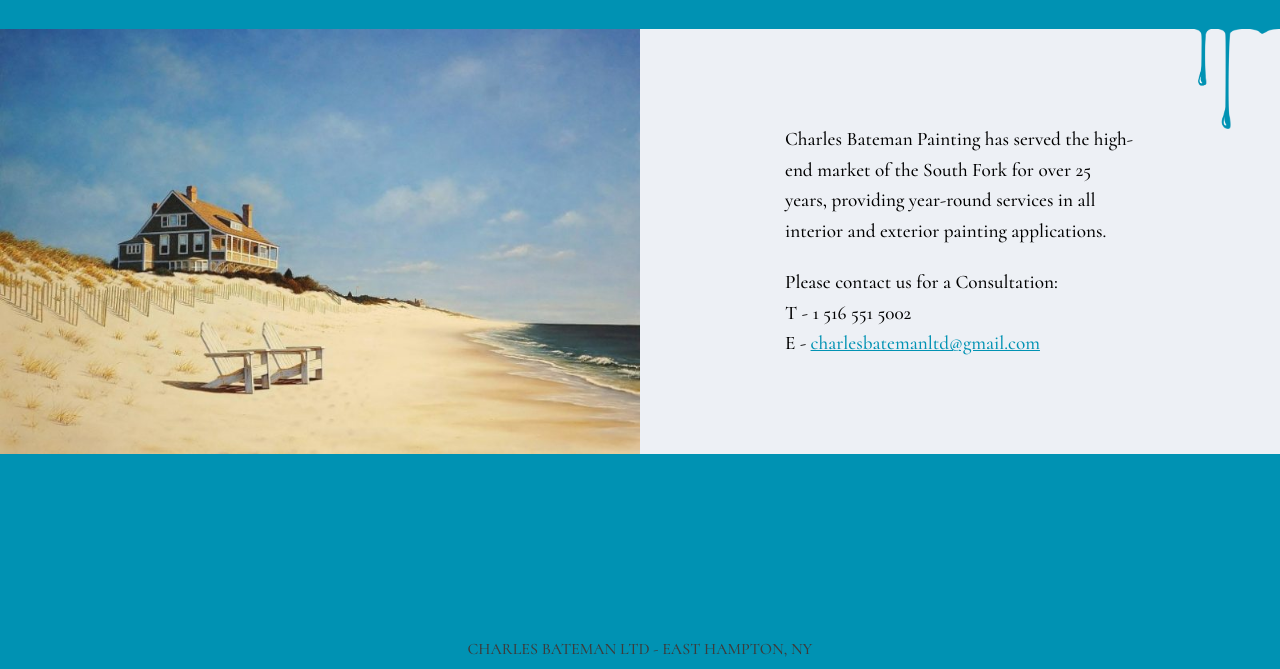
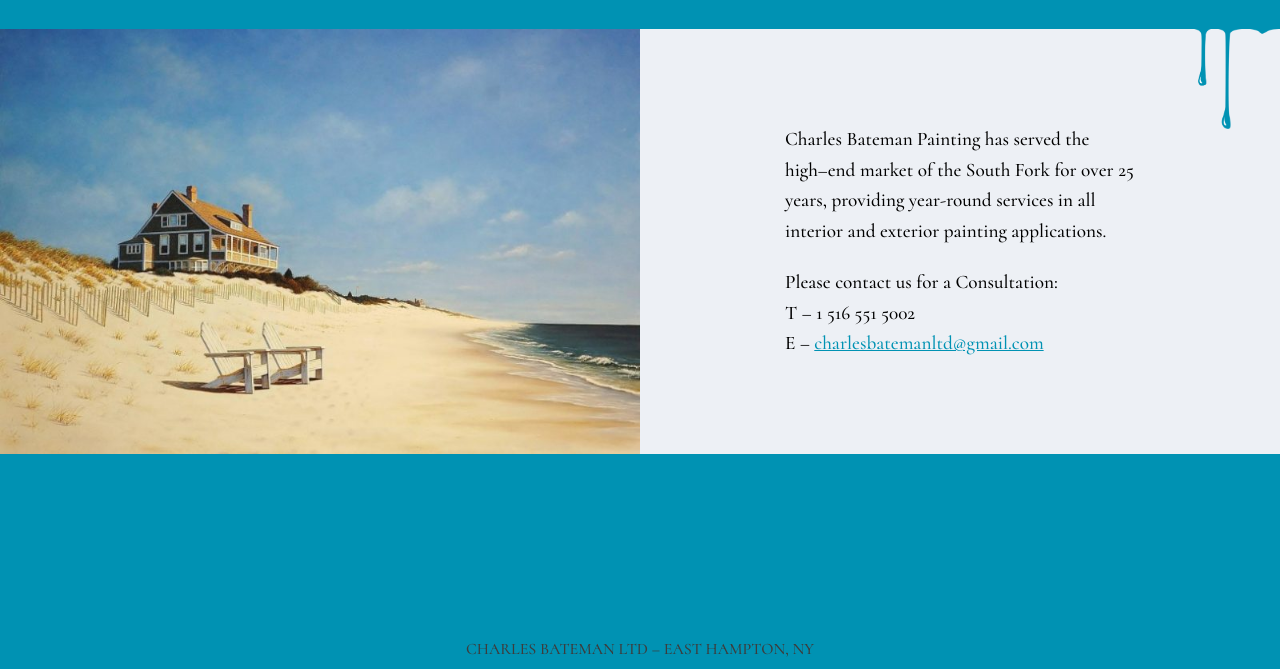
Before and after one commit to Arusli/batemanpainting1, a plain HTML site: page index.html in a window 1280 px wide. Shown: the part 131-800 px from the top of the page. Drawn offline with Linux system fonts and the light colour scheme.

Commit message:
Update index.html

```diff
--- a/index.html
+++ b/index.html
@@ -25,12 +25,12 @@
 
 	<div class="about-section">
 			<div class="about">
-			<p class="summary"><span>Charles Bateman Painting</span> has served the high-end market of the South Fork for over 25 years, providing year-round services in all interior and exterior painting applications.</p>
+			<p class="summary"><span>Charles Bateman Painting</span> has served the high&ndash;end market of the South Fork for over 25 years, providing year-round services in all interior and exterior painting applications.</p>
 
 			<div class="contact">
 			<p>Please contact us for a Consultation:</p>
-			<p>T - 1 516 551 5002</p>
-			<p>E - <a href="mailto:charlesbatemanltd@gmail.com">charlesbatemanltd@gmail.com</a></p>
+			<p>T &ndash; 1 516 551 5002</p>
+			<p>E &ndash; <a href="mailto:charlesbatemanltd@gmail.com">charlesbatemanltd@gmail.com</a></p>
 			</div>
 		</div>
 	</div> <!-- about section, displayed second/right -->
@@ -40,7 +40,7 @@
 
 
 <footer>
-	<p>Charles Bateman Ltd - East Hampton, NY</p>
+	<p>Charles Bateman Ltd &ndash; East Hampton, NY</p>
 </footer>
 
 </body>
```
